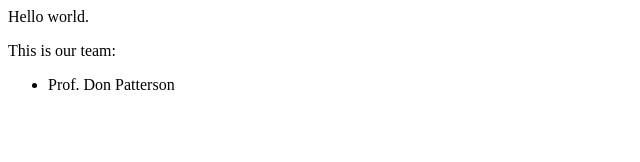
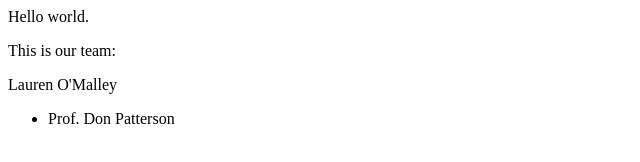
Before and after one commit to kg6zvp/tenthousand, a plain HTML site: page html/index.html in a window 1280 px wide. Shown: the whole page, without its empty margins (0-640 px from the left). Drawn offline with Linux system fonts and the light colour scheme.

Commit message:
Lauren's Branch
I added my name

```diff
--- a/html/index.html
+++ b/html/index.html
@@ -2,6 +2,7 @@
   <body>
     <p> Hello world.  </p>
     <p> This is our team: </p>
+    <p> Lauren O'Malley </p>
     <ul>
       <li> Prof. Don Patterson </li>
     </ul>
```
